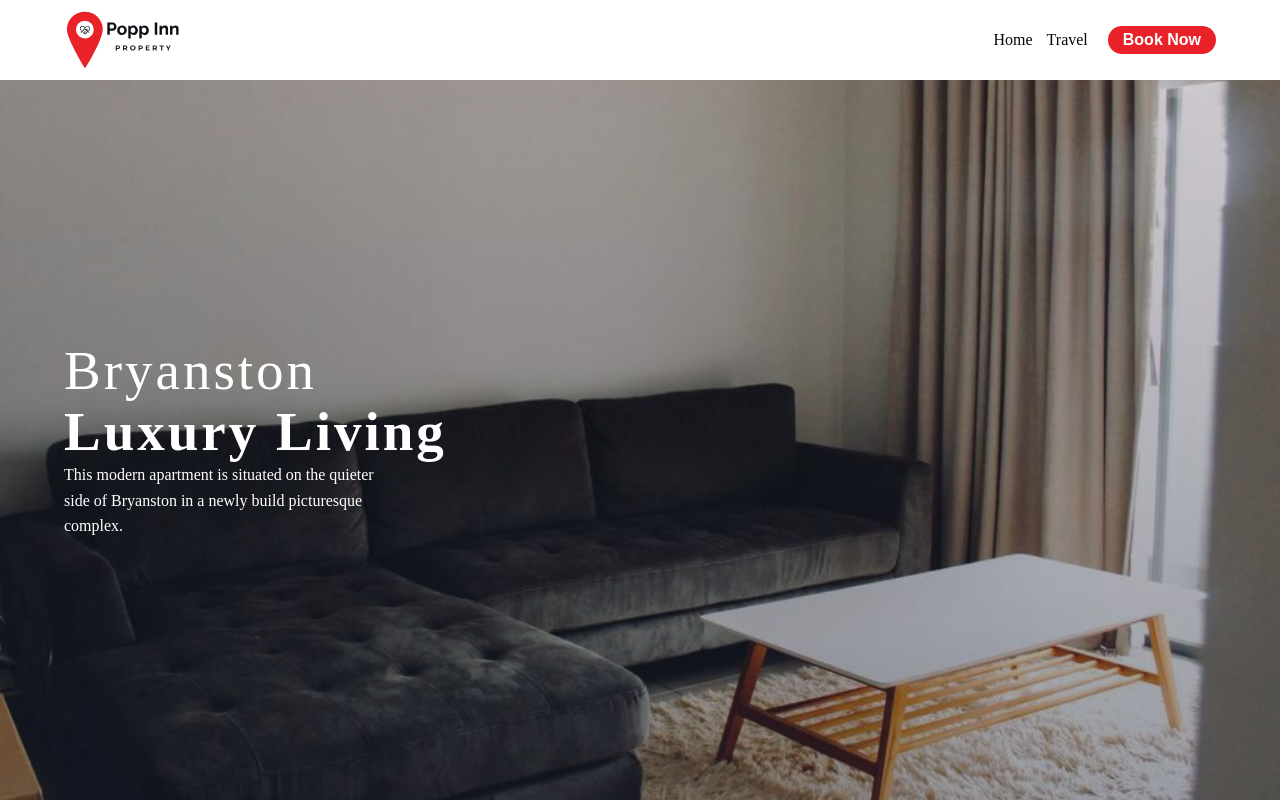
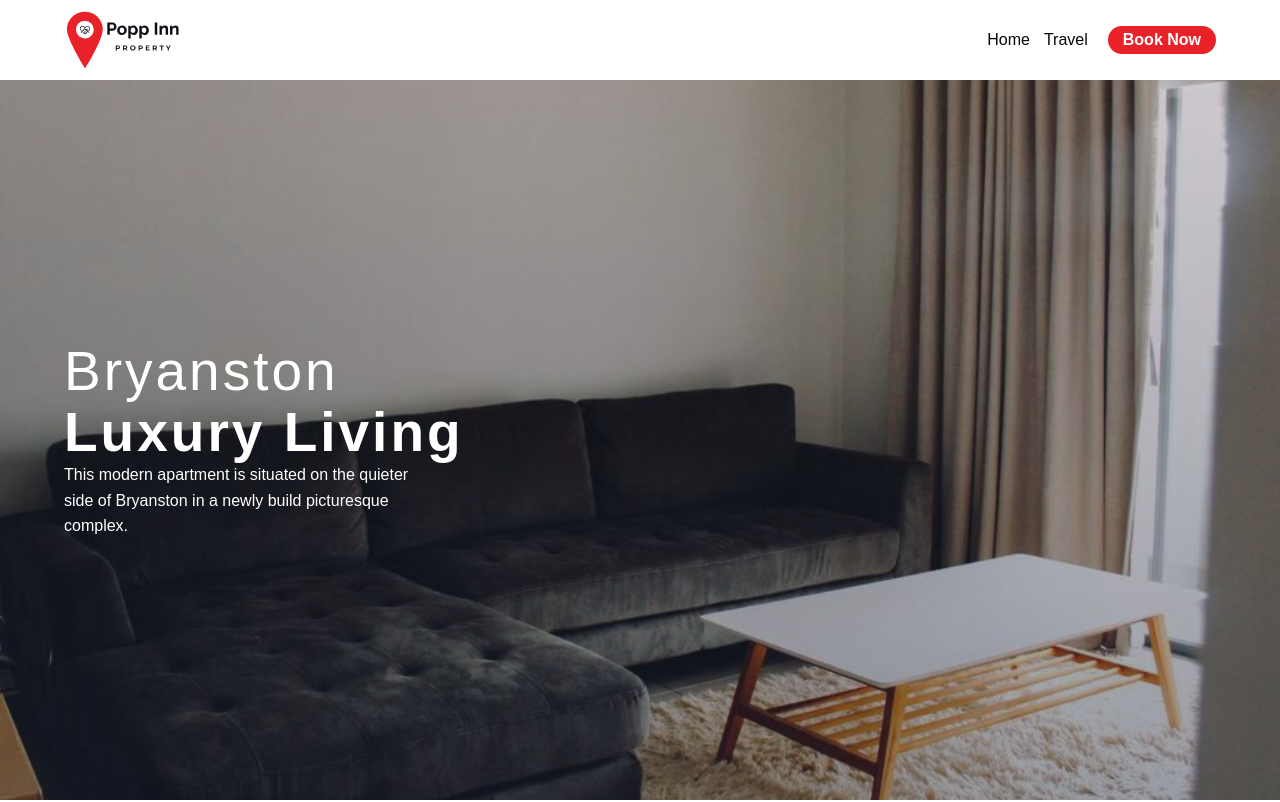
Before and after one commit to PhilaniNcube/poppinn, a Next.js app: page / in a window 1280 px wide. Shown: the top 802 px of the page. Built offline with nearby package versions, Linux system fonts and the light colour scheme.

Commit message:
reinstalled montserrat

```diff
--- a/GlobalStyle.js
+++ b/GlobalStyle.js
@@ -32,7 +32,7 @@
   body {
       line-height: 1.6;
       font-weight: var(--regular-font);
-
+      font-family: 'Montserrat', sans-serif;
       color: var(--black);
   }
 
--- a/pages/_document.js
+++ b/pages/_document.js
@@ -21,11 +21,15 @@
           <>
             <Head>
               <link rel="preconnect" href="https://fonts.googleapis.com" />
-              <link rel="preconnect" href="https://fonts.gstatic.com" />
               <link
-                href="https://fonts.googleapis.com/css2?family=Montserrat:wght@100;200;300;400;500;600;700&display=swap"
+                rel="preconnect"
+                href="https://fonts.gstatic.com"
+                crossorigin
+              />
+              <link
+                href="https://fonts.googleapis.com/css2?family=Montserrat:wght@300;400;600;700&display=swap"
                 rel="stylesheet"
-              ></link>
+              />
             </Head>
             {initialProps.styles}
             {sheet.getStyleElement()}
```
